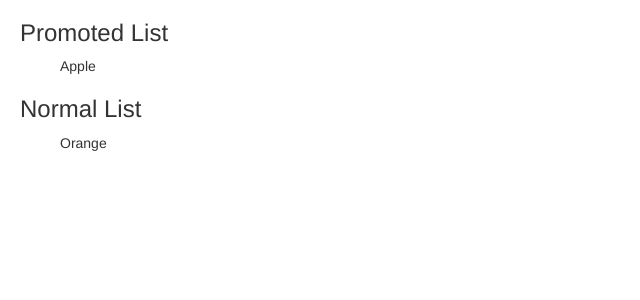
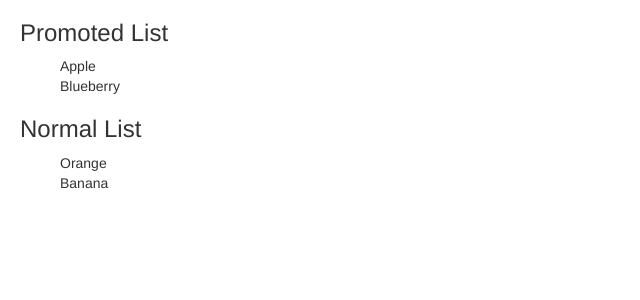
Before and after one commit to piotrlarys/devmeeting, an Angular app: page / in a window 1280 px wide. Shown: the top 300 px of the page, without its empty margins (0-640 px from the left). Built offline with nearby package versions, Linux system fonts and the light colour scheme.

Commit message:
added more products

```diff
--- a/src/app/app.component.ts
+++ b/src/app/app.component.ts
@@ -16,8 +16,22 @@ promotedProducts: Product[] = [
       promoted: true,
       tags: [{
         name: 'apple'
+      },
+      {
+        name: 'steve'
       }]
-    }
+    },
+    {
+      name: 'Blueberry',
+      price: 2.2,
+      promoted: true,
+      tags: [{
+        name: 'blueberry'
+      },
+      {
+        name: 'the best'
+      }]
+    },
   ];
 
   products: Product[] = [
@@ -27,6 +41,20 @@ promotedProducts: Product[] = [
       promoted: true,
       tags: [{
         name: 'orange'
+      },
+      {
+        name: 'annoing'
+      },
+      {
+        name: 'phone'
+      }]
+    },
+    {
+      name: 'Banana',
+      price: 1,
+      promoted: true,
+      tags: [{
+        name: 'pie'
       }]
     }
   ];
```
